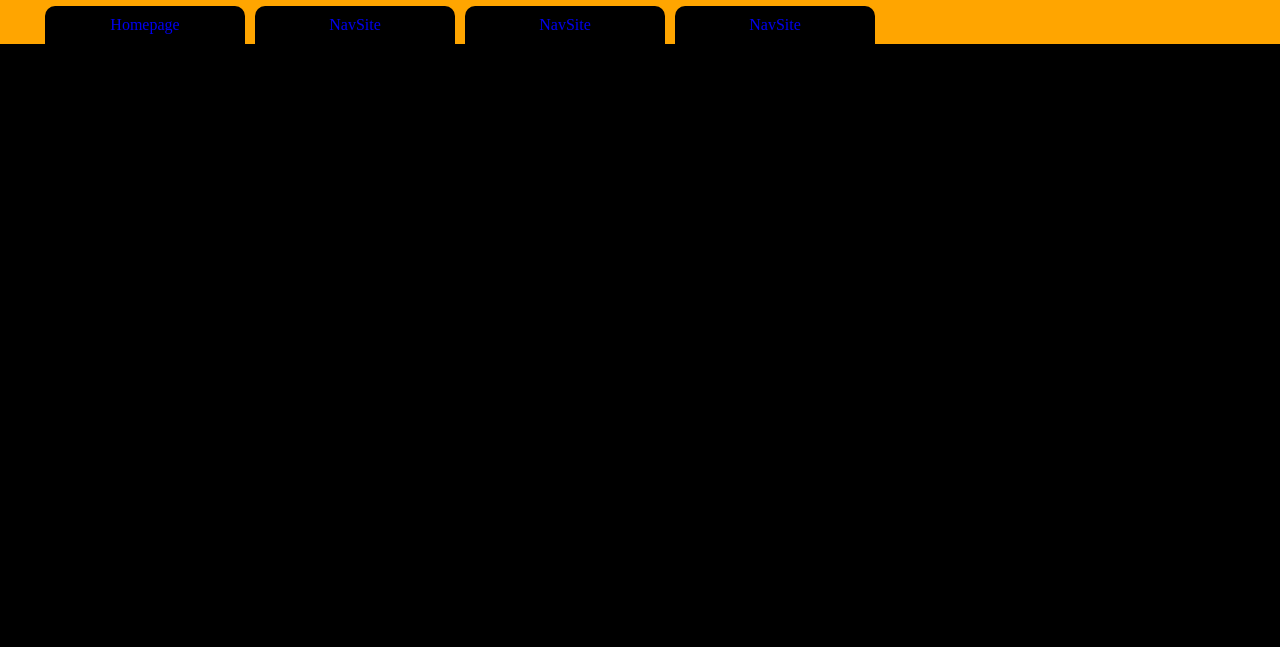
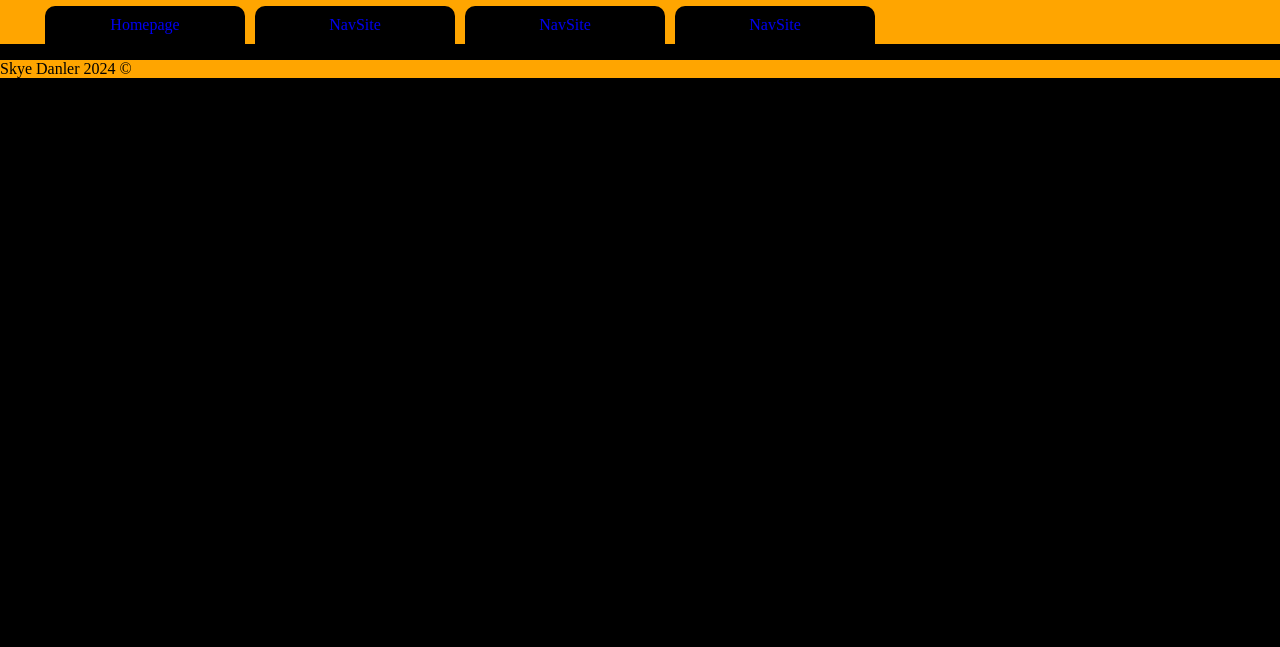
Before and after one commit to skyedanler/coding_pages, a plain HTML site: page index.html in a window 1280 px wide. Shown: the part 153-800 px from the top of the page. Drawn offline with Linux system fonts and the light colour scheme; a web font is replaced by a local one.

Commit message:
add copyright in footer

```diff
--- a/index.html
+++ b/index.html
@@ -26,6 +26,9 @@
         <div>
 
         </div>
+        <footer>
+            <p id="copyright"></p>
+        </footer>
         <script type="text/javascript" src="script.js"></script>
     </body>
 </html>
--- a/script.js
+++ b/script.js
@@ -12,3 +12,7 @@ if (document.body.classList.contains('christmas')) {
 
 imgElement1.src = imgUrl;
 imgElement2.src = imgUrl;
+
+const currentYear = new Date().getFullYear();
+
+document.getElementById('copyright').innerHTML = `Skye Danler ${currentYear} &copy`
--- a/styles.css
+++ b/styles.css
@@ -94,3 +94,7 @@ nav a {
 nav a:visited {
     color: var(--font-color);
 }
+
+footer {
+    background-color: var(--secondary-color);
+}
```
